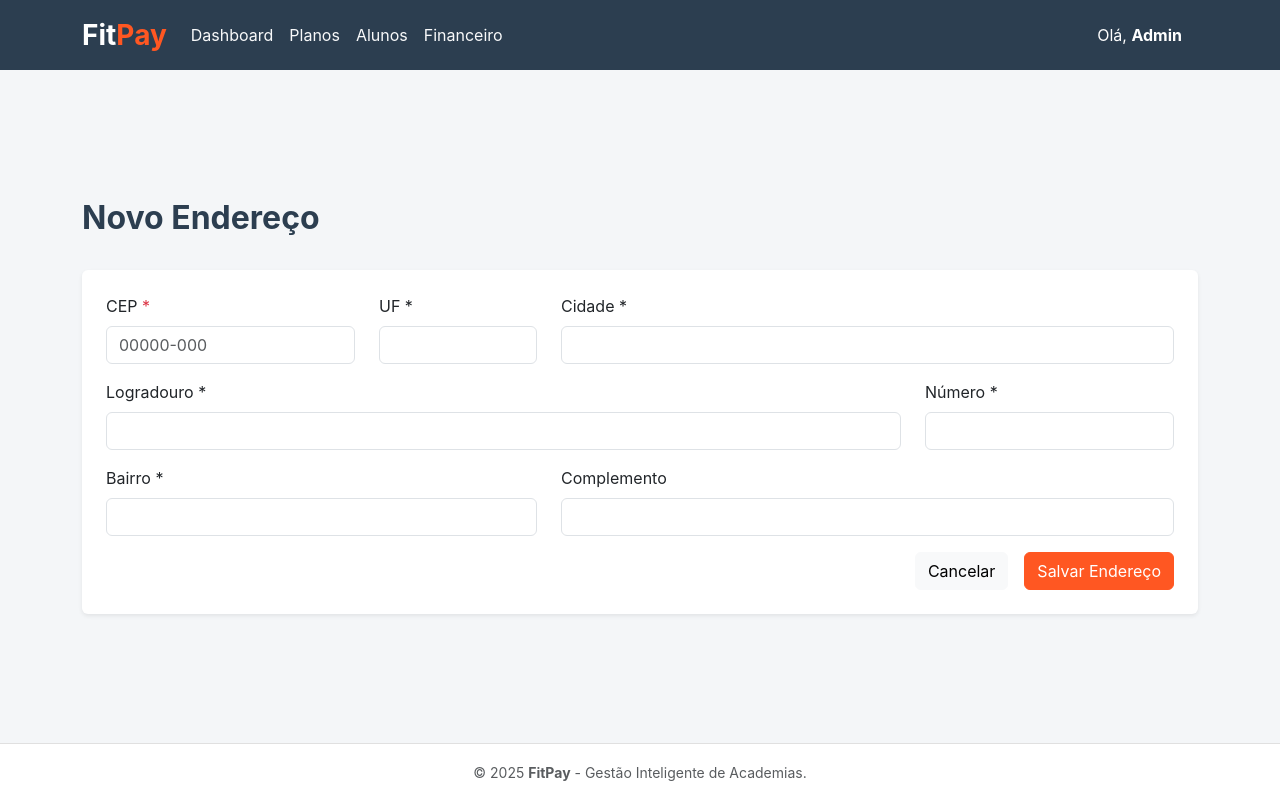
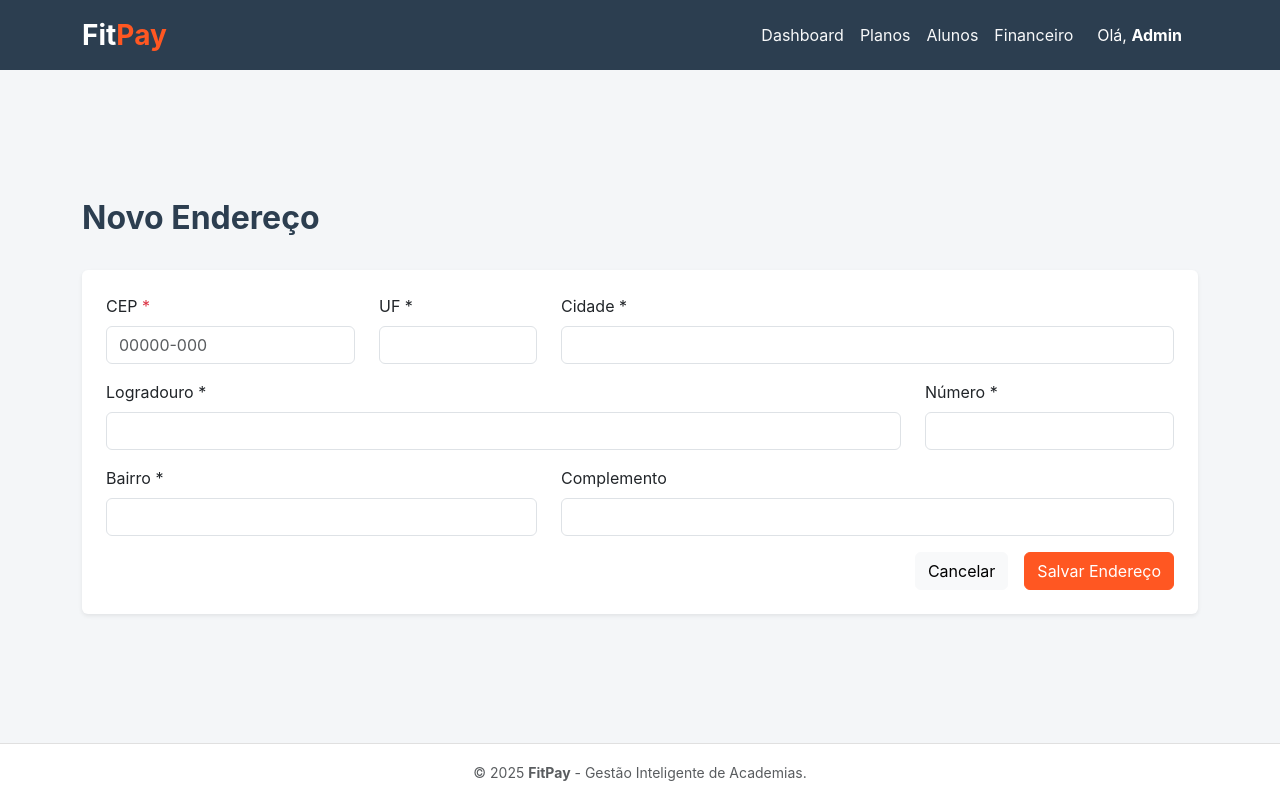
Before and after one commit to JuanTeles/fitpay-prg04juanteles, a React (Create React App) app: page /enderecos/novo in a window 1280 px wide. Built offline with nearby package versions, Linux system fonts and the light colour scheme; no server answers.

Commit message:
💄 ui(header): melhora responsividade para visualização em telas menores

```diff
--- a/src/components/Header.jsx
+++ b/src/components/Header.jsx
@@ -1,13 +1,14 @@
 import React from 'react';
 import { NavLink } from 'react-router-dom';
-import { Navbar, Container, Nav } from 'react-bootstrap';
+import { Navbar, Container, Nav, Offcanvas } from 'react-bootstrap';
 import '../styles/global.css';
 
 const Header = () => {
+  const expand = 'lg'; // Define em qual tamanho o menu vira hambúrguer
 
   return (
     <Navbar
-      expand="lg"
+      expand={expand}
       variant="dark"
       style={{
         backgroundColor: 'var(--secondary-color)',
@@ -20,10 +21,23 @@ const Header = () => {
           Fit<span style={{ color: 'var(--primary-color)' }}>Pay</span>
         </Navbar.Brand>
 
-        <Navbar.Toggle aria-controls="basic-navbar-nav" />
+        <Navbar.Toggle aria-controls={`offcanvasNavbar-expand-${expand}`} />
 
-        <Navbar.Collapse id="basic-navbar-nav">
-          <Nav className="me-auto">
+        {/* Substituído Navbar.Collapse por Navbar.Offcanvas para menu lateral */}
+        <Navbar.Offcanvas
+          id={`offcanvasNavbar-expand-${expand}`}
+          aria-labelledby={`offcanvasNavbarLabel-expand-${expand}`}
+          placement="end"
+          style={{ backgroundColor: 'var(--secondary-color)' }}
+        >
+          <Offcanvas.Header closeButton closeVariant="white">
+            <Offcanvas.Title id={`offcanvasNavbarLabel-expand-${expand}`} className="text-white">
+              Menu
+            </Offcanvas.Title>
+          </Offcanvas.Header>
+
+          <Offcanvas.Body>
+            <Nav className="justify-content-end flex-grow-1 pe-3">
               <Nav.Link as={NavLink} to="/" end className="text-light">
                 Dashboard
               </Nav.Link>
@@ -51,7 +65,8 @@ const Header = () => {
               </Button>
               */ }
             </Nav>
-        </Navbar.Collapse>
+          </Offcanvas.Body>
+        </Navbar.Offcanvas>
       </Container>
     </Navbar>
   );
```
Also changed, not shown: public/manifest.json. Lines whose indentation alone changed are shown as unchanged.
